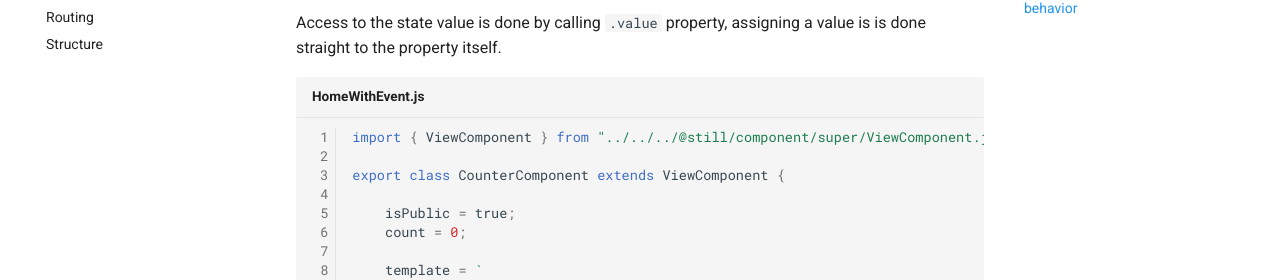
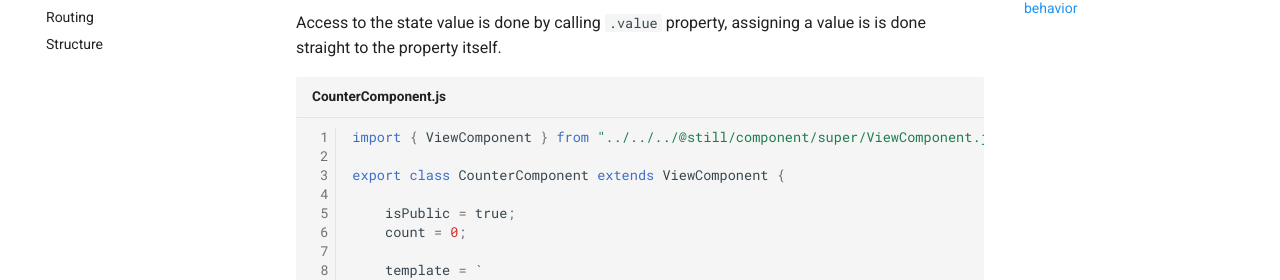
Before and after one commit to still-js/stilljs-site, an MkDocs documentation site: the page built from docs/get-start.md, in a window 1280 px wide and 900 px high, scrolled down 1951 px. Shown: the part 172-452 px from the top of the window. Built offline with MkDocs 1.6.1 and Material for MkDocs 9.7.7, drawn with Linux system fonts in a browser that asks for light colours.

Commit message:
corrected component name

````diff
--- a/docs/get-start.md
+++ b/docs/get-start.md
@@ -79,7 +79,7 @@ All dev defined variable are considered state which is managed by the components
 Access to the state value is done by calling `.value` property, assigning a value is is done straight to the property itself.
 
 
-```js title="HomeWithEvent.js" hl_lines="13-14 18-20 22-24" linenums="1"
+```js title="CounterComponent.js" hl_lines="13-14 18-20 22-24" linenums="1"
 import { ViewComponent } from "../../../@still/component/super/ViewComponent.js";
 
 export class CounterComponent extends ViewComponent {
````
